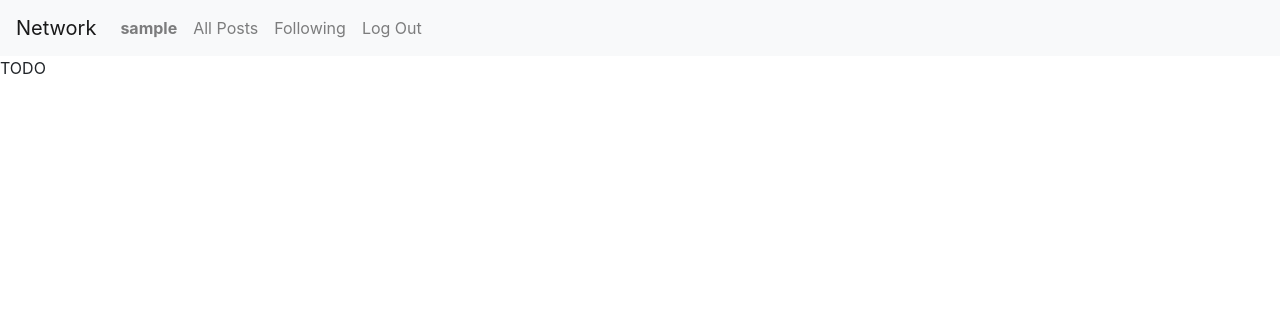
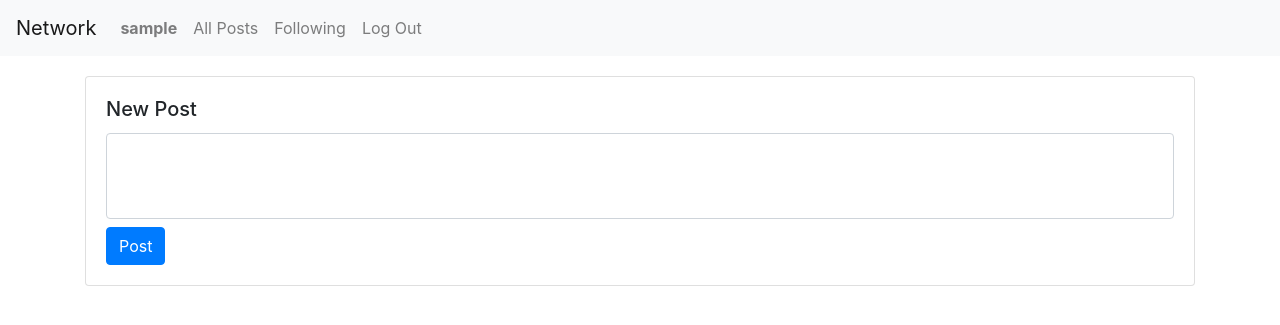
Before and after one commit to dossdortival/network, a Django app: page / in a window 1280 px wide. Shown: the top 325 px of the page. Run offline with Django 3.2, Linux system fonts and the light colour scheme; the visitor is signed in with stand-in values (Sample User, id 1); some libraries are stand-ins or nearby versions.

Commit message:
implement posts functionality

```diff
--- a/network/models.py
+++ b/network/models.py
@@ -4,3 +4,24 @@ from django.db import models
 
 class User(AbstractUser):
     pass
+
+class Post(models.Model):
+    user = models.ForeignKey(User, on_delete=models.CASCADE, related_name="posts")
+    content = models.TextField()
+    created_at = models.DateTimeField(auto_now_add=True)
+    updated_at = models.DateTimeField(auto_now=True)
+    likes = models.ManyToManyField(User, related_name="liked_posts", blank=True)
+
+    def __str__(self):
+        return f"Post by {self.user.username} at {self.created_at}"
+
+    def serialize(self):
+        return {
+            "id": self.id,
+            "user": self.user.username,
+            "content": self.content,
+            "created_at": self.created_at,
+            "updated_at": self.updated_at,
+            "likes": self.likes.count(),
+            "is_liked": False
+        }
--- a/network/static/network/styles.css
+++ b/network/static/network/styles.css
@@ -0,0 +1,15 @@
+.body {
+    margin: 20px;
+}
+
+.post {
+    margin-bottom: 20px;
+}
+
+.like-btn, .edit-btn {
+    cursor: pointer;
+}
+
+textarea {
+    resize: none;
+}
--- a/network/templates/network/index.html
+++ b/network/templates/network/index.html
@@ -1,5 +1,21 @@
 {% extends "network/layout.html" %}
 
 {% block body %}
-    TODO
+    <div class="container">
+        {% if user.is_authenticated %}
+            <div class="card mb-4">
+                <div class="card-body">
+                    <h5 class="card-title">New Post</h5>
+                    <form id="new-post-form">
+                        <textarea class="form-control mb-2" id="post-content" rows="3" required></textarea>
+                        <button type="submit" class="btn btn-primary">Post</button>
+                    </form>
+                </div>
+            </div>
+        {% endif %}
+
+        <div id="posts-view">
+            {% include "network/posts.html" %}
+        </div>
+    </div>
 {% endblock %}
--- /dev/null
+++ b/network/templates/network/posts.html
@@ -0,0 +1,66 @@
+{% for post in posts %}
+    <div class="card mb-3 post" data-post-id="{{ post.id }}">
+        <div class="card-body">
+            <h5 class="card-title">
+                <a href="{% url 'profile' post.user.username %}">{{ post.user.username }}</a>
+            </h5>
+            <p class="card-text post-content">{{ post.content }}</p>
+            <p class="card-text">
+                <small class="text-muted">{{ post.timestamp }}</small>
+            </p>
+            <div class="d-flex justify-content-between align-items-center">
+                <div>
+                    {% if user.is_authenticated %}
+                        {% if post.is_liked %}
+                            <button class="btn btn-sm btn-danger like-btn">Unlike</button>
+                        {% else %}
+                            <button class="btn btn-sm btn-outline-danger like-btn">Like</button>
+                        {% endif %}
+                    {% endif %}
+                    <span class="likes-count ml-2">{{ post.likes.count }}</span> likes
+                </div>
+                {% if user == post.user %}
+                    <button class="btn btn-sm btn-outline-secondary edit-btn">Edit</button>
+                {% endif %}
+            </div>
+        </div>
+    </div>
+{% endfor %}
+
+{% if posts.has_other_pages %}
+    <nav aria-label="Page navigation">
+        <ul class="pagination justify-content-center">
+            {% if posts.has_previous %}
+                <li class="page-item">
+                    <a class="page-link" href="?page={{ posts.previous_page_number }}">Previous</a>
+                </li>
+            {% else %}
+                <li class="page-item disabled">
+                    <a class="page-link" href="#" tabindex="-1" aria-disabled="true">Previous</a>
+                </li>
+            {% endif %}
+
+            {% for i in posts.paginator.page_range %}
+                {% if posts.number == i %}
+                    <li class="page-item active" aria-current="page">
+                        <a class="page-link" href="#">{{ i }}</a>
+                    </li>
+                {% else %}
+                    <li class="page-item">
+                        <a class="page-link" href="?page={{ i }}">{{ i }}</a>
+                    </li>
+                {% endif %}
+            {% endfor %}
+
+            {% if posts.has_next %}
+                <li class="page-item">
+                    <a class="page-link" href="?page={{ posts.next_page_number }}">Next</a>
+                </li>
+            {% else %}
+                <li class="page-item disabled">
+                    <a class="page-link" href="#" tabindex="-1" aria-disabled="true">Next</a>
+                </li>
+            {% endif %}
+        </ul>
+    </nav>
+{% endif %}
--- a/network/urls.py
+++ b/network/urls.py
@@ -7,5 +7,7 @@ urlpatterns = [
     path("", views.index, name="index"),
     path("login", views.login_view, name="login"),
     path("logout", views.logout_view, name="logout"),
-    path("register", views.register, name="register")
+    path("register", views.register, name="register"),
+    path("posts", views.posts, name="posts"),
+    path("posts/<int:post_id>", views.post, name="post"),
 ]
--- a/network/views.py
+++ b/network/views.py
@@ -1,10 +1,12 @@
 from django.contrib.auth import authenticate, login, logout
 from django.db import IntegrityError
-from django.http import HttpResponse, HttpResponseRedirect
+from django.http import HttpResponse, HttpResponseRedirect, JsonResponse
 from django.shortcuts import render
 from django.urls import reverse
+from django.core.paginator import Paginator
 
-from .models import User
+from .models import User, Post
+import json
 
 
 def index(request):
@@ -61,3 +63,58 @@ def register(request):
         return HttpResponseRedirect(reverse("index"))
     else:
         return render(request, "network/register.html")
+
+
+def posts(request):
+    posts = Post.objects.all().order_by("-timestamp")
+    paginator = Paginator(posts, 10)
+    page_number = request.GET.get('page')
+    page_obj = paginator.get_page(page_number)
+
+    # Check if each post is liked by the current user
+    for post in page_obj:
+        if request.user.is_authenticated:
+            post.is_liked = post.likes.filter(id=request.user.id).exists()
+
+    return render(request, "network/posts.html", {
+        "posts": page_obj
+    })
+
+
+def post(request, post_id):
+    try:
+        post = Post.objects.get(pk=post_id)
+    except Post.DoesNotExist:
+        return HttpResponse("Post not found", status=404)
+
+    if request.method == "GET":
+        return JsonResponse(post.serialize())
+
+    elif request.method == "PUT":
+        if not request.user.is_authenticated:
+            return JsonResponse({"error": "You must be logged in to edit a post."}, status=403)
+        if request.user != post.user:
+            return JsonResponse({"error": "You can only edit your own posts."}, status=403)
+
+        data = json.loads(request.body)
+        post.content = data.get("content", post.content)
+        post.save()
+        return JsonResponse({"message": "Post updated successfully."}, status=200)
+
+    elif request.method == "POST":
+        if not request.user.is_authenticated:
+            return JsonResponse({"error": "You must be logged in to like a post."}, status=403)
+
+        action = request.POST.get("action")
+        if action == "like":
+            post.likes.add(request.user)
+            post.is_liked = True
+        elif action == "unlike":
+            post.likes.remove(request.user)
+            post.is_liked = False
+        else:
+            return JsonResponse({"error": "Invalid action."}, status=400)
+        return JsonResponse({"message": "Success", "likes": post.likes.count()}, status=200)
+
+    else:
+        return JsonResponse({"error": "Invalid request method."}, status=400)
```
Also changed, not shown: network/migrations/0002_post.py (added).
